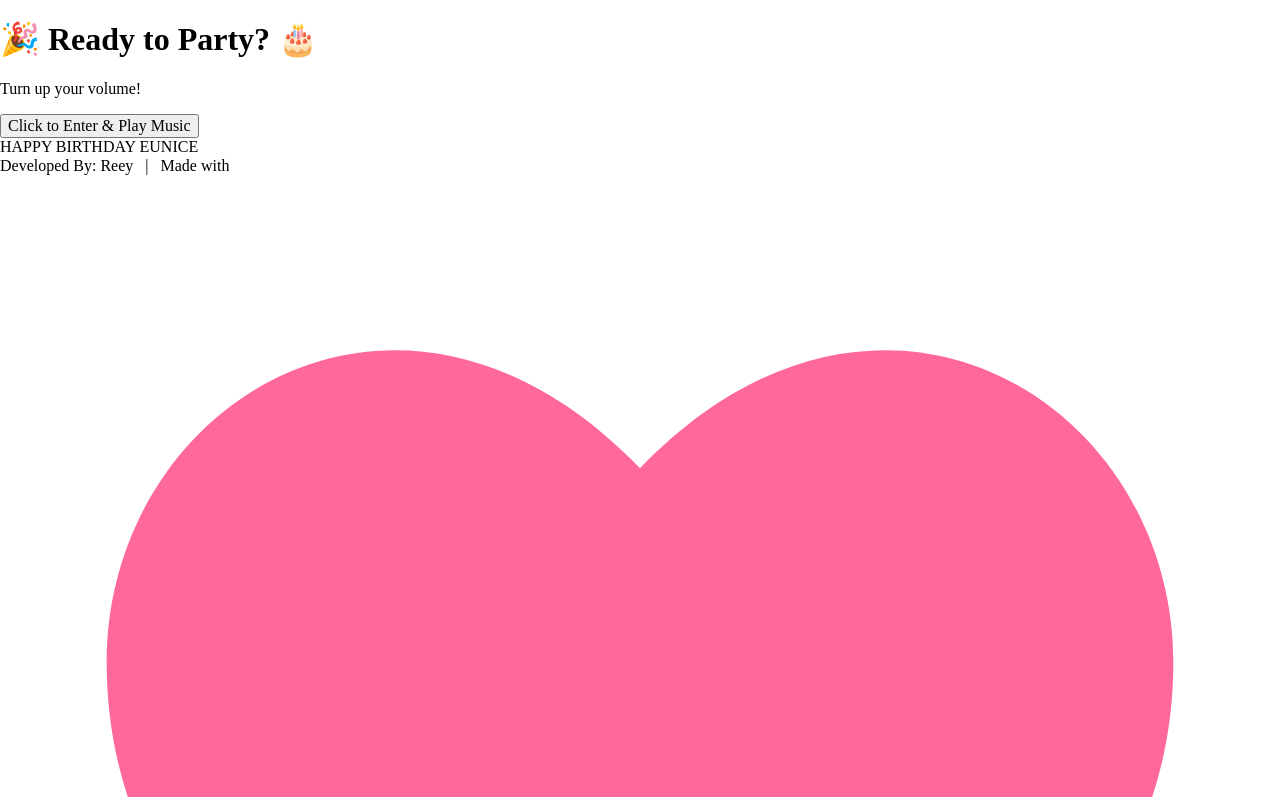
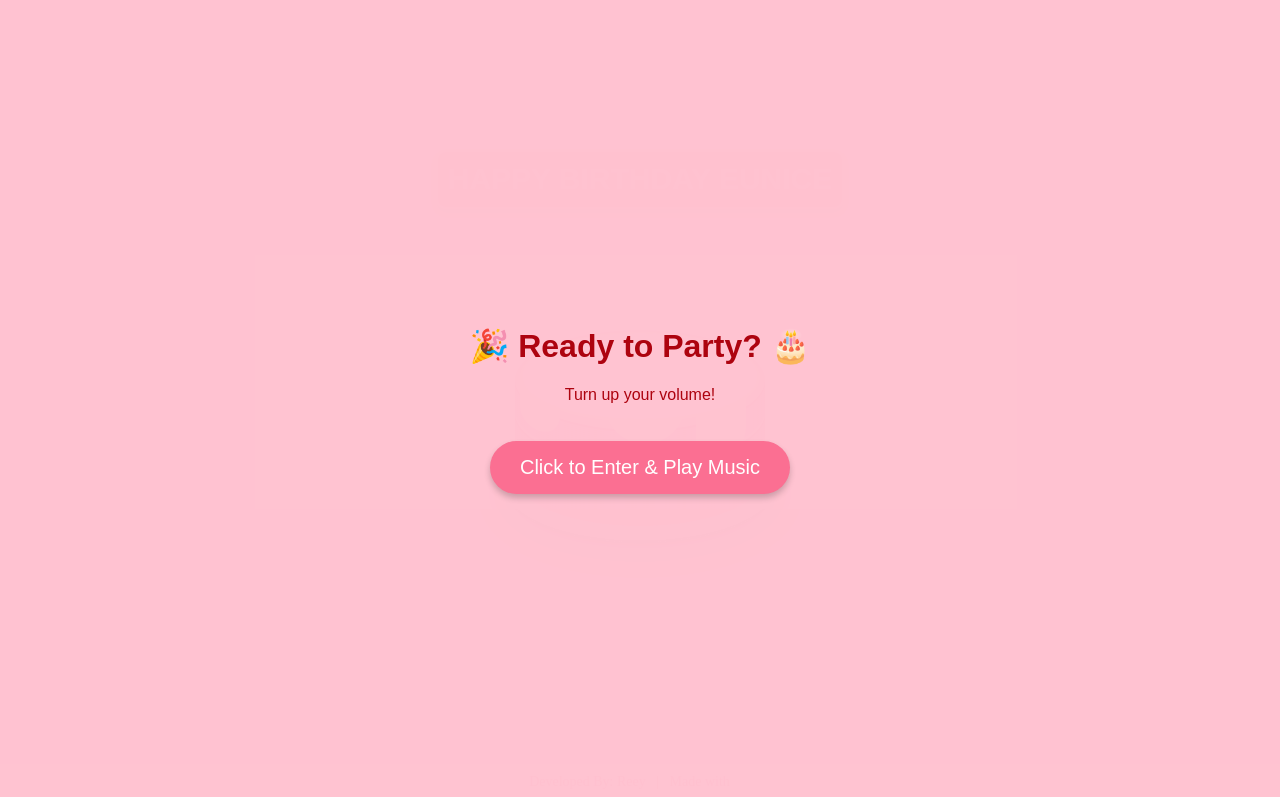
Before and after one commit to Daoang/Happy-Birthday-po, a plain HTML site: page index.html in a window 1280 px wide. Shown: the top 797 px of the page. Drawn offline with nearby package versions, Linux system fonts and the light colour scheme.

Commit message:
Enhance styles for cake and overlay elements
Added styles for overlay and cake components.

```diff
--- a/style.css
+++ b/style.css
@@ -1,118 +1,240 @@
-document.addEventListener("DOMContentLoaded", function () {
-    const cake = document.querySelector(".cake");
-    const candleCountDisplay = document.getElementById("candleCount");
-    const startOverlay = document.getElementById("startOverlay");
-    const startButton = document.getElementById("startButton");
+body {
+    background-color: #ffe5ec;
+    margin: 0;
+    padding: 0;
+    overflow-x: hidden; /* Prevents horizontal scroll */
+}
 
-    let candles = [];
-    let audioContext;
-    let analyser;
-    let microphone;
-    let celebrationStarted = false;
+/* OVERLAY STYLES (New) */
+#start-overlay {
+    position: fixed;
+    top: 0;
+    left: 0;
+    width: 100%;
+    height: 100%;
+    background-color: rgba(255, 194, 209, 0.98);
+    z-index: 9999;
+    display: flex;
+    justify-content: center;
+    align-items: center;
+    transition: opacity 0.5s ease;
+}
 
-    // Matches your Vercel filename exactly
-    let audio = new Audio('HappyBirthdaySong.mp3');
+.overlay-content {
+    text-align: center;
+    font-family: 'Arial', sans-serif;
+    color: #AD030F;
+}
 
-    // 1. CLICK TO START (Unlocks audio for mobile/Vercel)
-    startButton.addEventListener("click", function() {
-        // Unlock audio track for browsers
-        audio.play().then(() => {
-            audio.pause();
-            audio.currentTime = 0;
-        }).catch(e => console.log("Audio waiting for user gesture"));
+#start-btn {
+    padding: 15px 30px;
+    font-size: 20px;
+    background-color: #fb6f92;
+    color: white;
+    border: none;
+    border-radius: 50px;
+    cursor: pointer;
+    box-shadow: 0 4px 6px rgba(0,0,0,0.2);
+    transition: transform 0.2s, background-color 0.2s;
+    margin-top: 20px;
+}
 
-        // Hide overlay
-        startOverlay.style.opacity = "0";
-        setTimeout(() => startOverlay.style.display = "none", 500);
+#start-btn:hover {
+    transform: scale(1.05);
+    background-color: #ff8fab;
+}
 
-        // Start Microphone process
-        initMicrophone();
-    });
+.hidden {
+    opacity: 0;
+    pointer-events: none;
+}
 
-    function updateCandleCount() {
-        const activeCandles = candles.filter(c => !c.classList.contains("out")).length;
-        candleCountDisplay.textContent = activeCandles;
-    }
+/* CAKE STYLES */
+.candle-count-display {
+    text-align: center;
+    margin-top: 150px;
+    margin-bottom: 20px;
+    font-family: 'Arial', sans-serif;
+    font-size: 30px;
+    font-weight: bold;
+    color: #f0e4d0;
+    background-color: #ff8fab;
+    padding: 10px;
+    border-radius: 10px;
+    box-shadow: 0 4px 8px rgba(0, 0, 0, 0.2);
+    width: fit-content;
+    margin-left: auto;
+    margin-right: auto;
+    border: 2px solid #ffc2d1;
+}
 
-    function addCandle(left, top) {
-        const candle = document.createElement("div");
-        candle.className = "candle";
-        candle.style.left = left + "px";
-        candle.style.top = top + "px";
-        const flame = document.createElement("div");
-        flame.className = "flame";
-        candle.appendChild(flame);
-        cake.appendChild(candle);
-        candles.push(candle);
-        updateCandleCount();
-    }
+.candle-count-display span {
+    font-weight: bold;
+    color: #AD030F;
+}
 
-    cake.addEventListener("click", (event) => {
-        const rect = cake.getBoundingClientRect();
-        addCandle(event.clientX - rect.left, event.clientY - rect.top);
-    });
+.cake {
+    position: absolute;
+    width: 250px;
+    height: 200px;
+    top: 50%;
+    left: 50%;
+    margin-top: -70px;
+    margin-left: -125px;
+}
 
-    function isBlowing() {
-        if (!analyser) return false;
-        const dataArray = new Uint8Array(analyser.frequencyBinCount);
-        analyser.getByteFrequencyData(dataArray);
-        let sum = dataArray.reduce((a, b) => a + b, 0);
-        let average = sum / dataArray.length;
-        return average > 50;
-    }
+.plate {
+    width: 270px;
+    height: 110px;
+    position: absolute;
+    bottom: -10px;
+    left: -10px;
+    background-color: #ccc;
+    border-radius: 50%;
+    box-shadow: 0 2px 0 #b3b3b3, 0 4px 0 #b3b3b3, 0 5px 40px rgba(0, 0, 0, 0.5);
+}
 
-    function blowOutCandles() {
-        if (candles.length === 0 || celebrationStarted) return;
+.cake > * {
+    position: absolute;
+}
 
-        if (isBlowing()) {
-            candles.forEach((candle) => {
-                if (!candle.classList.contains("out") && Math.random() > 0.4) {
-                    candle.classList.add("out");
-                }
-            });
-            updateCandleCount();
-        }
+.layer {
+    position: absolute;
+    display: block;
+    width: 250px;
+    height: 100px;
+    border-radius: 50%;
+    background-color: #ffc2d1;
+    box-shadow: 0 2px 0px #fb6f92, 0 4px 0px #ff8fab, 0 6px 0px #ff8fab, 0 8px 0px #ff8fab, 0 10px 0px #ff8fab, 0 12px 0px #ff8fab, 0 14px 0px #ff8fab, 0 16px 0px #ff8fab, 0 18px 0px #ff8fab, 0 20px 0px #ff8fab, 0 22px 0px #ff8fab, 0 24px 0px #ff8fab, 0 26px 0px #ff8fab, 0 28px 0px #ff8fab, 0 30px 0px #ff8fab;
+}
 
-        // Trigger celebration only when all candles are out
-        if (candles.length > 0 && candles.every(c => c.classList.contains("out"))) {
-            celebrationStarted = true;
-            playCelebration();
-        }
-    }
+.layer-top { top: 0px; }
+.layer-middle { top: 33px; }
+.layer-bottom { top: 66px; }
 
-    function playCelebration() {
-        audio.play().catch(e => console.log("Final playback failed: " + e));
+.icing {
+    top: 2px;
+    left: 5px;
+    background-color: #f0e4d0;
+    width: 240px;
+    height: 90px;
+    border-radius: 50%;
+}
+.icing:before {
+    content: "";
+    position: absolute;
+    top: 4px;
+    right: 5px;
+    bottom: 6px;
+    left: 5px;
+    background-color: #f4ebdc;
+    box-shadow: 0 0 4px #f6efe3, 0 0 4px #f6efe3, 0 0 4px #f6efe3;
+    border-radius: 50%;
+    z-index: 1;
+}
 
-        confetti({
-            particleCount: 150, spread: 100, origin: { y: 0.6 },
-            colors: ['#ff6999', '#ff8fab', '#fb6f92']
-        });
+.drip {
+    display: block;
+    width: 50px;
+    height: 60px;
+    border-bottom-left-radius: 25px;
+    border-bottom-right-radius: 25px;
+    background-color: #f0e4d0;
+}
 
-        const duration = 15 * 1000;
-        const animationEnd = Date.now() + duration;
-        const interval = setInterval(function() {
-            const timeLeft = animationEnd - Date.now();
-            if (timeLeft <= 0) return clearInterval(interval);
-            confetti({
-                particleCount: 40,
-                origin: { x: Math.random(), y: Math.random() - 0.2 },
-                colors: ['#ffc2d1', '#ff8fab', '#fb6f92']
-            });
-        }, 250);
-    }
+.drip1 {
+    top: 53px;
+    left: 5px;
+    transform: skewY(15deg);
+    height: 48px;
+    width: 40px;
+}
 
-    function initMicrophone() {
-        if (navigator.mediaDevices.getUserMedia) {
-            navigator.mediaDevices.getUserMedia({ audio: true })
-                .then(function (stream) {
-                    audioContext = new (window.AudioContext || window.webkitAudioContext)();
-                    analyser = audioContext.createAnalyser();
-                    microphone = audioContext.createMediaStreamSource(stream);
-                    microphone.connect(analyser);
-                    analyser.fftSize = 256;
-                    setInterval(blowOutCandles, 200);
-                })
-                .catch(err => console.log("Mic access error: " + err));
-        }
-    }
-});
+.drip2 {
+    top: 69px;
+    left: 181px;
+    transform: skewY(-15deg);
+}
+
+.drip3 {
+    top: 54px;
+    left: 90px;
+    width: 80px;
+    border-bottom-left-radius: 40px;
+    border-bottom-right-radius: 40px;
+}
+
+.candle {
+    background-color: #7B020B;
+    width: 12px;
+    height: 35px;
+    border-radius: 6px/3px;
+    top: -20px;
+    left: 50%;
+    margin-left: -8px;
+    z-index: 10;
+}
+.candle:before {
+    content: "";
+    position: absolute;
+    top: 0;
+    left: 0;
+    width: 12px;
+    height: 6px;
+    border-radius: 50%;
+    background-color: #ad030f;
+}
+
+.candle.out .flame {
+    display: none;
+}
+
+.flame {
+    position: absolute;
+    background-color: orange;
+    width: 10px;
+    height: 25px;
+    border-radius: 8px 8px 8px 8px/20px 20px 8px 8px;
+    top: -34px;
+    left: 50%;
+    margin-left: -7.5px;
+    z-index: 10;
+    box-shadow: 0 0 10px rgba(255, 165, 0, 0.5), 0 0 20px rgba(255, 165, 0, 0.5), 0 0 60px rgba(255, 165, 0, 0.5), 0 0 80px rgba(255, 165, 0, 0.5);
+    transform-origin: 50% 90%;
+    animation: flicker 1s ease-in-out alternate infinite;
+}
+
+@keyframes flicker {
+    0% { transform: skewX(5deg); }
+    25% { transform: skewX(-5deg); }
+    50% { transform: skewX(10deg); }
+    75% { transform: skewX(-10deg); }
+    100% { transform: skewX(5deg); }
+}
+
+.footer {
+    position: fixed;
+    left: 0;
+    bottom: 0;
+    width: 100%;
+    background-color: #f8f9fa;
+    color: #fb6f92;
+    text-align: center;
+    padding: 10px 0;
+    font-size: 14px;
+    display: flex;
+    justify-content: center;
+    align-items: center;
+}
+
+.heart {
+    animation: blink 1s linear infinite;
+    width: 16px;
+    height: 16px;
+    margin-left: 5px;
+}
+@keyframes blink {
+    0% { opacity: 0; }
+    50% { opacity: 1; }
+    100% { opacity: 0; }
+}
```
